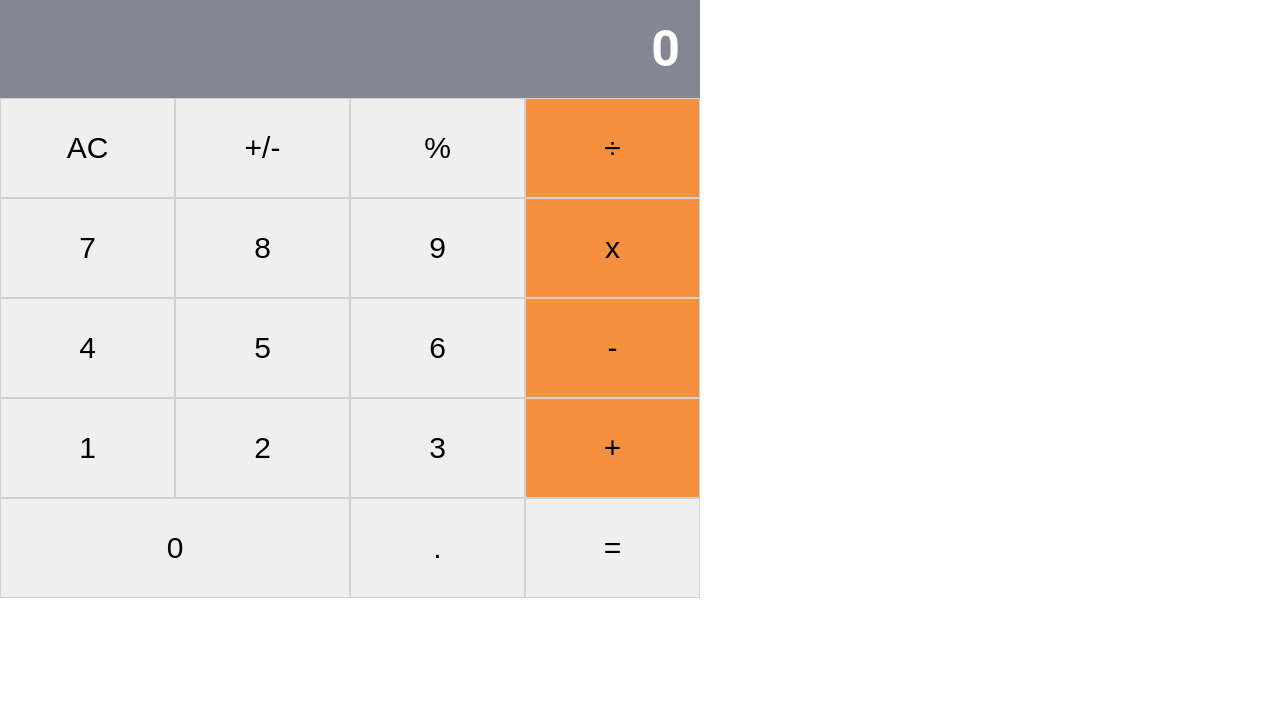
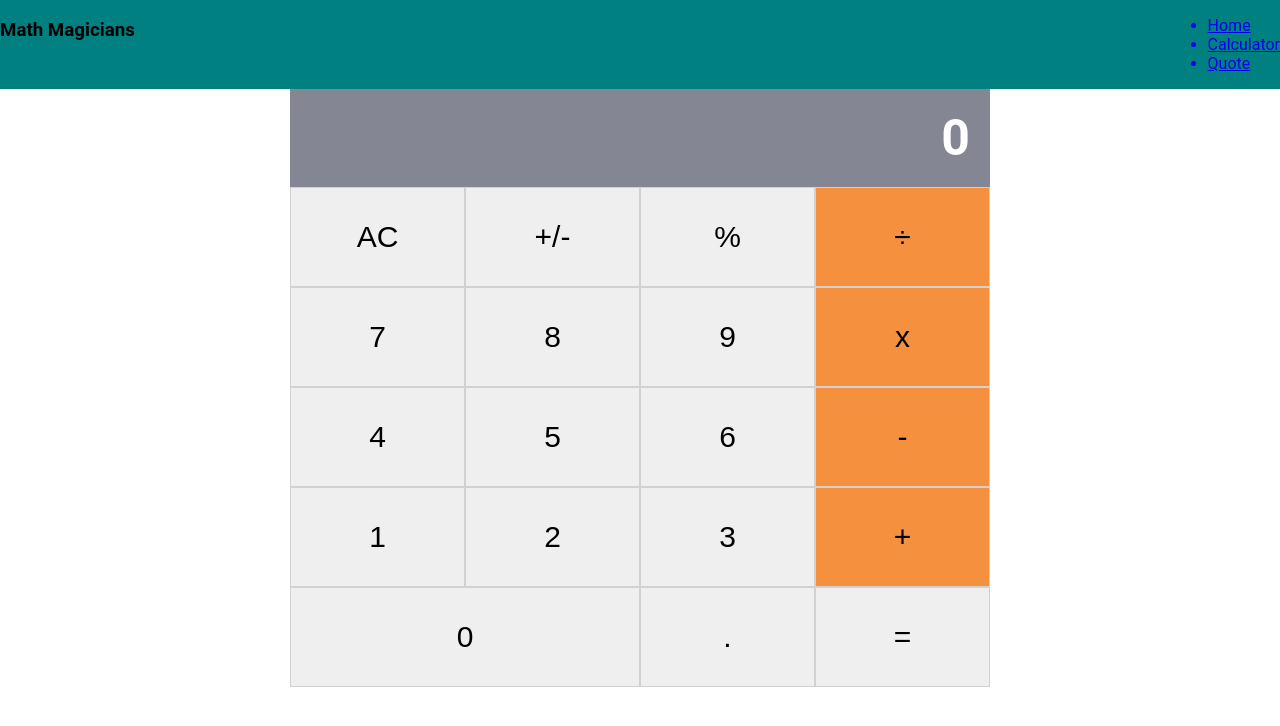
Before and after one commit to Bismarck-GM/react-calculator, a React (Create React App) app: page /calculator in a window 1280 px wide. Shown: the top 726 px of the page. Built offline with nearby package versions, Linux system fonts and the light colour scheme.

Commit message:
Add Home, Quote, Nav and Calculator components. Edit App component. Add routes and links for each.

```diff
--- a/src/components/App.js
+++ b/src/components/App.js
@@ -1,29 +1,31 @@
-import React, { useState } from 'react';
+import React from 'react';
+import { BrowserRouter as Router, Switch, Route } from 'react-router-dom';
 import styled from 'styled-components';
-import Display from './Display';
-import ButtonPanel from './ButtonPanel';
-import calculate from '../logic/calculate';
+import Nav from './Nav';
+import Home from './Home';
+import Quote from './Quote';
+import Calculator from './Calculator';
 
 const Container = styled.div`
   display: flex;
   flex-direction: column;
-  max-width: 700px;
+  max-width: 100%;
+  max-height: 100vh;
   align-items: center;
   justify-content: center;
 `;
 
-const App = () => {
-  const [data, setData] = useState({ total: null, next: null, operation: null });
-
-  const handleClick = buttonName => {
-    setData(calculate(data, buttonName));
-  };
-  return (
-    <Container>
-      <Display result={data.next || data.total || '0'} />
-      <ButtonPanel clickHandler={handleClick} />
-    </Container>
-  );
-};
+const App = () => (
+  <Container>
+    <Router>
+      <Nav />
+      <Switch>
+        <Route path="/" exact component={Home} />
+        <Route path="/calculator" exact component={Calculator} />
+        <Route path="/quote" exact component={Quote} />
+      </Switch>
+    </Router>
+  </Container>
+);
 
 export default App;
--- /dev/null
+++ b/src/components/Calculator.js
@@ -0,0 +1,30 @@
+import React, { useState } from 'react';
+import styled from 'styled-components';
+import Display from './Display';
+import ButtonPanel from './ButtonPanel';
+import calculate from '../logic/calculate';
+
+const Container = styled.div`
+  display: flex;
+  flex-direction: column;
+  max-width: 700px;
+  min-width: 700px;
+  align-items: center;
+  justify-content: center;
+`;
+
+const Calculator = () => {
+  const [data, setData] = useState({ total: null, next: null, operation: null });
+
+  const handleClick = buttonName => {
+    setData(calculate(data, buttonName));
+  };
+  return (
+    <Container>
+      <Display result={data.next || data.total || '0'} />
+      <ButtonPanel clickHandler={handleClick} />
+    </Container>
+  );
+};
+
+export default Calculator;
--- /dev/null
+++ b/src/components/Home.js
@@ -0,0 +1,11 @@
+import React from 'react';
+
+function Home() {
+  return (
+    <div>
+      Something
+    </div>
+  );
+}
+
+export default Home;
--- /dev/null
+++ b/src/components/Nav.js
@@ -0,0 +1,29 @@
+import React from 'react';
+import { Link } from 'react-router-dom';
+import styled from 'styled-components';
+
+const Navigation = styled.nav`
+  display: flex;
+  width: 100%;
+  justify-content: space-between;
+  background-color: teal;
+`;
+
+const Nav = () => (
+  <Navigation>
+    <h3>Math Magicians</h3>
+    <ul>
+      <Link to="/">
+        <li>Home</li>
+      </Link>
+      <Link to="/calculator">
+        <li>Calculator</li>
+      </Link>
+      <Link to="/quote">
+        <li>Quote</li>
+      </Link>
+    </ul>
+  </Navigation>
+);
+
+export default Nav;
--- /dev/null
+++ b/src/components/Quote.js
@@ -0,0 +1,11 @@
+import React from 'react';
+
+function Quote() {
+  return (
+    <div>
+      Quote of the day.
+    </div>
+  );
+}
+
+export default Quote;
```
Also changed, not shown: 1 other file (tests, documents, lock files or other folders).
